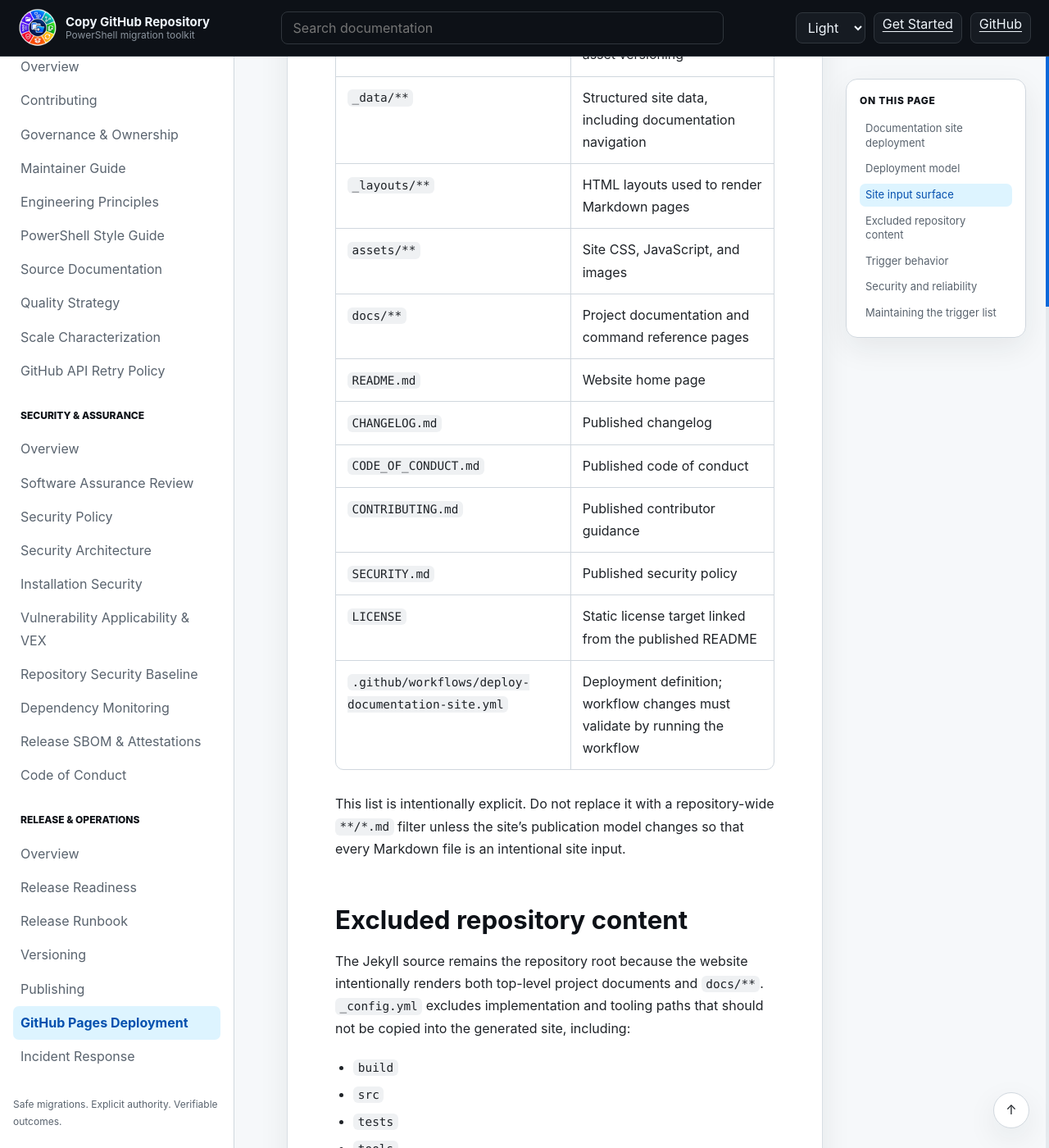
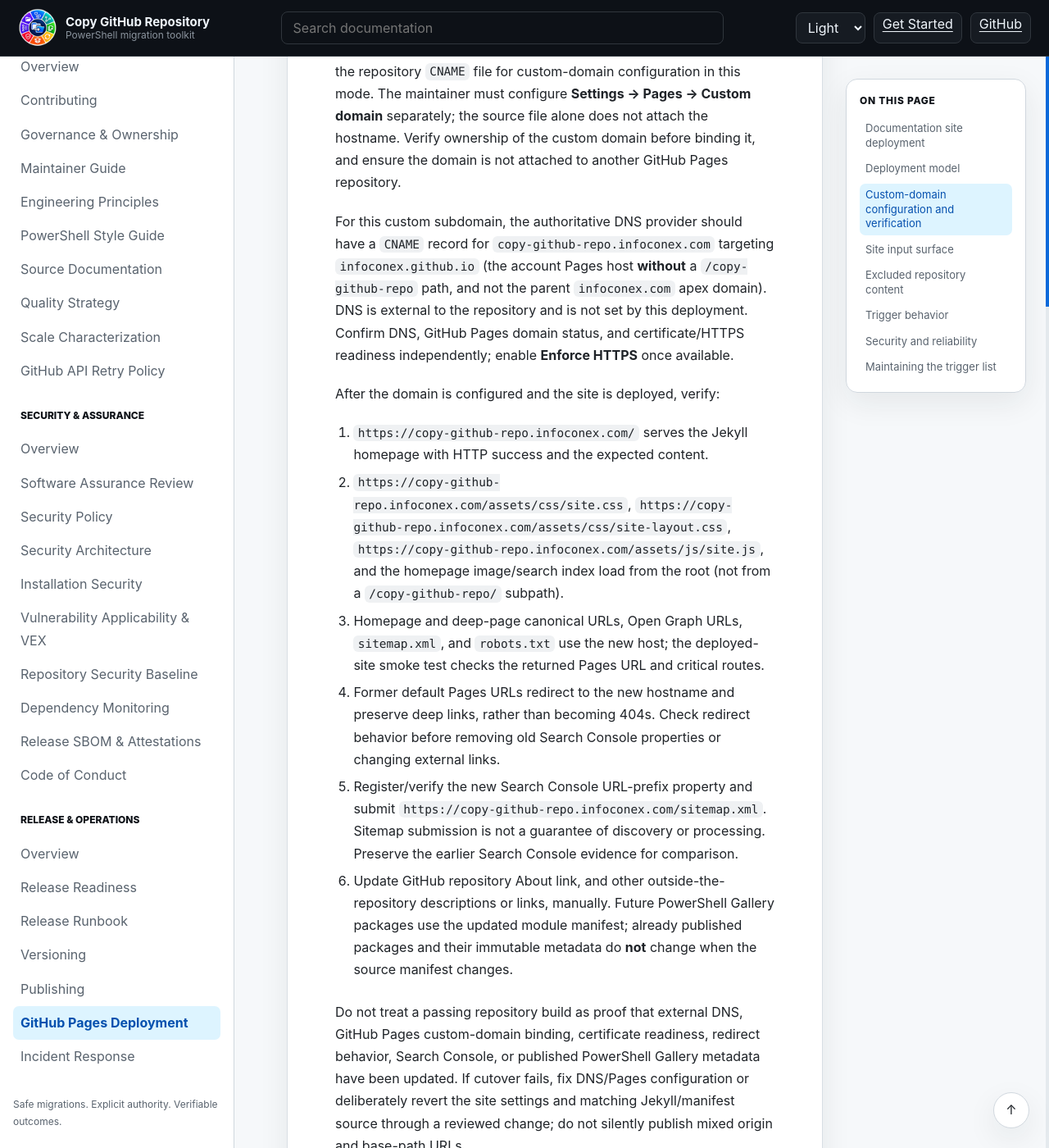
Before and after one commit to infoconex/copy-github-repo, a Jekyll site: the page built from docs/release/pages-deployment.md, in a window 1280 px wide and 1400 px high, scrolled down 1244 px. Shown: the whole window at 82% size. Built offline with Jekyll 4.4.1, drawn with Linux system fonts in a browser that asks for light colours; some of the changed text lies outside the part shown.

Commit message:
docs: move Pages site to custom domain (#190)
Migrate CopyGitHubRepo documentation to copy-github-repo.infoconex.com with root-relative CSS/JS assets, CNAME, metadata, validation, and external configuration guidance.

Closes #189

```diff
--- /dev/null
+++ b/CNAME
@@ -0,0 +1 @@
+copy-github-repo.infoconex.com
--- a/_config.yml
+++ b/_config.yml
@@ -1,7 +1,7 @@
 title: Copy GitHub Repository
 description: PowerShell module for safely copying and migrating GitHub repositories with clean Snapshot or history-preserving FullHistory modes.
-url: https://infoconex.github.io
-baseurl: /copy-github-repo
+url: https://copy-github-repo.infoconex.com
+baseurl: ""
 repository: infoconex/copy-github-repo
 google_analytics: G-N3DS7SRG3K
 
--- a/docs/release/pages-deployment.md
+++ b/docs/release/pages-deployment.md
@@ -5,7 +5,7 @@ description: "Understand how the CopyGitHubRepo Jekyll documentation site is bui
 
 # Documentation site deployment
 
-The project website is published at `https://infoconex.github.io/copy-github-repo/` with Jekyll and GitHub Pages.
+The project website is published at `https://copy-github-repo.infoconex.com/` with Jekyll and GitHub Pages.
 
 ## Deployment model
 
@@ -17,12 +17,32 @@ The Pages repository setting must use **GitHub Actions** as the publishing sourc
 
 Pull requests do not deploy the public site. Documentation changes are checked separately by **Validate Documentation**, which runs the documentation contracts and builds/validates the generated site without publishing it.
 
+## Custom-domain configuration and verification
+
+The documentation domain is `https://copy-github-repo.infoconex.com/` and the Jekyll `baseurl` is empty: the homepage and CSS, JavaScript, images, sitemap, search index, and documentation paths all resolve from `/`, with no repository-name path prefix. The repository-root `CNAME` records `copy-github-repo.infoconex.com` for source visibility.
+
+**GitHub Actions Pages deployment caveat:** this site uses GitHub Actions rather than branch-based Pages publishing. GitHub ignores the repository `CNAME` file for custom-domain configuration in this mode. The maintainer must configure **Settings → Pages → Custom domain** separately; the source file alone does not attach the hostname. Verify ownership of the custom domain before binding it, and ensure the domain is not attached to another GitHub Pages repository.
+
+For this custom subdomain, the authoritative DNS provider should have a `CNAME` record for `copy-github-repo.infoconex.com` targeting `infoconex.github.io` (the account Pages host **without** a `/copy-github-repo` path, and not the parent `infoconex.com` apex domain). DNS is external to the repository and is not set by this deployment. Confirm DNS, GitHub Pages domain status, and certificate/HTTPS readiness independently; enable **Enforce HTTPS** once available.
+
+After the domain is configured and the site is deployed, verify:
+
+1. `https://copy-github-repo.infoconex.com/` serves the Jekyll homepage with HTTP success and the expected content.
+2. `https://copy-github-repo.infoconex.com/assets/css/site.css`, `https://copy-github-repo.infoconex.com/assets/css/site-layout.css`, `https://copy-github-repo.infoconex.com/assets/js/site.js`, and the homepage image/search index load from the root (not from a `/copy-github-repo/` subpath).
+3. Homepage and deep-page canonical URLs, Open Graph URLs, `sitemap.xml`, and `robots.txt` use the new host; the deployed-site smoke test checks the returned Pages URL and critical routes.
+4. Former default Pages URLs redirect to the new hostname and preserve deep links, rather than becoming 404s. Check redirect behavior before removing old Search Console properties or changing external links.
+5. Register/verify the new Search Console URL-prefix property and submit `https://copy-github-repo.infoconex.com/sitemap.xml`. Sitemap submission is not a guarantee of discovery or processing. Preserve the earlier Search Console evidence for comparison.
+6. Update GitHub repository About link, and other outside-the-repository descriptions or links, manually. Future PowerShell Gallery packages use the updated module manifest; already published packages and their immutable metadata do **not** change when the source manifest changes.
+
+Do not treat a passing repository build as proof that external DNS, GitHub Pages custom-domain binding, certificate readiness, redirect behavior, Search Console, or published PowerShell Gallery metadata have been updated. If cutover fails, fix DNS/Pages configuration or deliberately revert the site settings and matching Jekyll/manifest source through a reviewed change; do not silently publish mixed origin and base-path URLs.
+
 ## Site input surface
 
 The following paths can affect the generated website and therefore trigger **Deploy Documentation Site**:
 
 | Path | Purpose |
 | --- | --- |
+| `CNAME` | Custom-domain source declaration (Pages setting remains authoritative for Actions deployments) |
 | `_config.yml` | Jekyll configuration, plugins, site metadata, layout defaults, exclusions, and asset versioning |
 | `_data/**` | Structured site data, including documentation navigation |
 | `_layouts/**` | HTML layouts used to render Markdown pages |
@@ -66,6 +86,7 @@ Representative expected behavior:
 | `_layouts/**` | Yes |
 | `assets/**` | Yes |
 | `_config.yml` | Yes |
+| `CNAME` | Yes |
 | Published top-level project document | Yes |
 | Deployment workflow definition | Yes |
 | Manual `workflow_dispatch` | Yes |
```
Also changed, not shown: .github/workflows/deploy-documentation-site.yml, .github/workflows/validate-documentation.yml, .github/workflows/validate-project-quality.yml, 5 other files.
